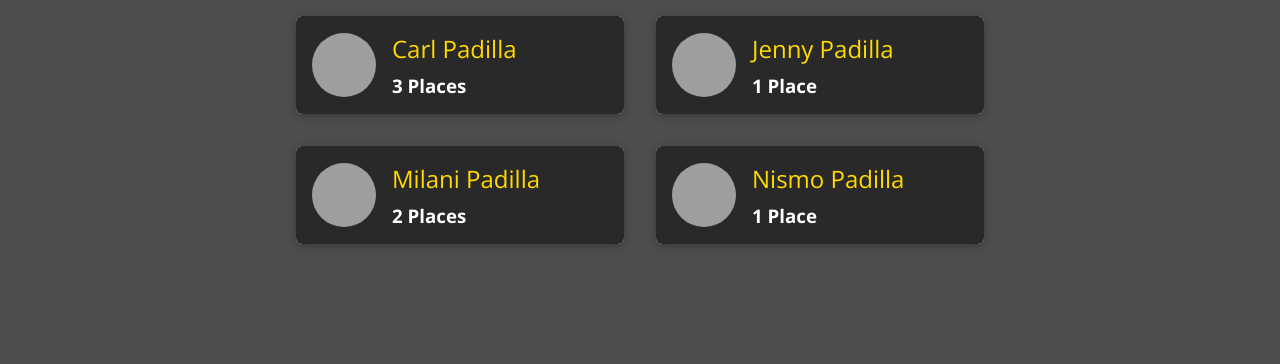
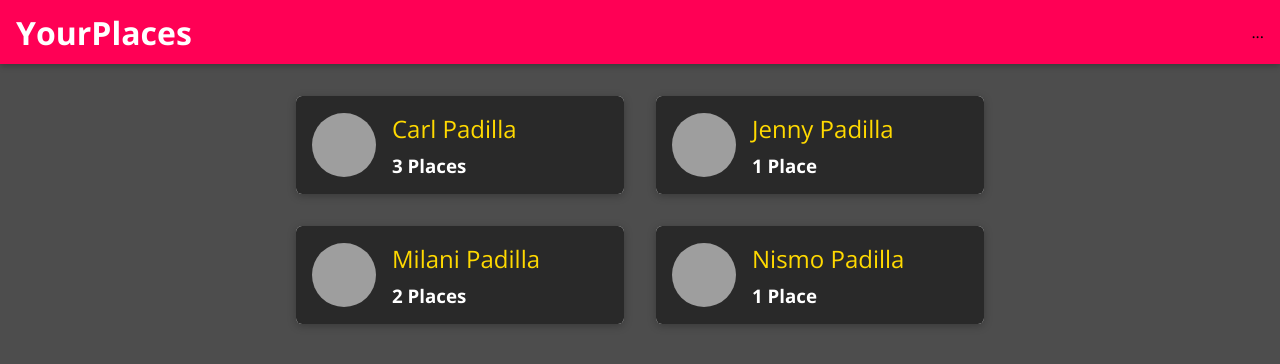
Before and after one commit to carlpadilla/mern_project, a React (Create React App) app: page / in a window 1280 px wide. Shown: the top 364 px of the page. Built offline with nearby package versions, Linux system fonts and the light colour scheme; grey boxes are pictures that could not be loaded.

Commit message:
styled navigation bar

```diff
--- a/src/App.js
+++ b/src/App.js
@@ -10,10 +10,13 @@
 // Components
 import Users from './user/pages/Users';
 import NewPlace from './places/pages/NewPlace';
+import MainNavigation from './shared/components/Navigation/MainNavigation';
 
 function App() {
   return (
     <Router>
+      <MainNavigation />
+      <main>
         <Switch>
           <Route path='/' exact>
             <Users />
@@ -23,6 +26,7 @@
           </Route>
           <Redirect to='/' />
         </Switch>
+      </main>
     </Router>
   );
 }
--- a/src/shared/components/Navigation/MainHeader.css
+++ b/src/shared/components/Navigation/MainHeader.css
@@ -0,0 +1,23 @@
+.main-header {
+  width: 100%;
+  height: 4rem;
+  display: flex;
+  align-items: center;
+  position: fixed;
+  top: 0;
+  left: 0;
+  background: #ff0055;
+  box-shadow: 0 2px 6px rgba(0, 0, 0, 0.26);
+  padding: 0 1rem;
+  z-index: 5;
+}
+
+main {
+  margin-top: 5rem;
+}
+
+@media (min-width: 768px) {
+  .main-header {
+    justify-content: space-between;
+  }
+}
--- a/src/shared/components/Navigation/MainHeader.js
+++ b/src/shared/components/Navigation/MainHeader.js
@@ -1,11 +1,9 @@
 import React from 'react';
 
-function MainHeader() {
-  return (
-    <div>
-      <h1>Header</h1>
-    </div>
-  );
+import './MainHeader.css';
+
+function MainHeader(props) {
+  return <header className='main-header'>{props.children}</header>;
 }
 
 export default MainHeader;
--- a/src/shared/components/Navigation/MainNavigation.css
+++ b/src/shared/components/Navigation/MainNavigation.css
@@ -0,0 +1,45 @@
+.main-navigation__menu-btn {
+  width: 3rem;
+  height: 3rem;
+  background: transparent;
+  border: none;
+  display: flex;
+  flex-direction: column;
+  justify-content: space-around;
+  margin-right: 2rem;
+  cursor: pointer;
+}
+
+.main-navigation__menu-btn span {
+  display: block;
+  width: 3rem;
+  height: 2.5px;
+  background: white;
+}
+
+.main-navigation__title {
+  color: white;
+}
+
+.main-navigation__title a {
+  text-decoration: none;
+  color: white;
+}
+
+.main-navigation__header-nav {
+  display: none;
+}
+
+.main-navigation__drawer-nav {
+  height: 100%;
+}
+
+@media (min-width: 768px) {
+  .main-navigation__menu-btn {
+    display: none;
+  }
+
+  .main-navigation__header-nav {
+    display: block;
+  }
+}
--- a/src/shared/components/Navigation/MainNavigation.js
+++ b/src/shared/components/Navigation/MainNavigation.js
@@ -0,0 +1,23 @@
+import React from 'react';
+import { Link } from 'react-router-dom';
+
+import './MainNavigation.css';
+import MainHeader from './MainHeader';
+
+function MainNavigation(props) {
+  return (
+    <MainHeader>
+      <button className='main-navigation__menu-btn'>
+        <span />
+        <span />
+        <span />
+      </button>
+      <h1 className='main-navigation__title'>
+        <Link to='/'>YourPlaces</Link>
+      </h1>
+      <nav>...</nav>
+    </MainHeader>
+  );
+}
+
+export default MainNavigation;
```
Lines whose indentation alone changed are shown as unchanged.
